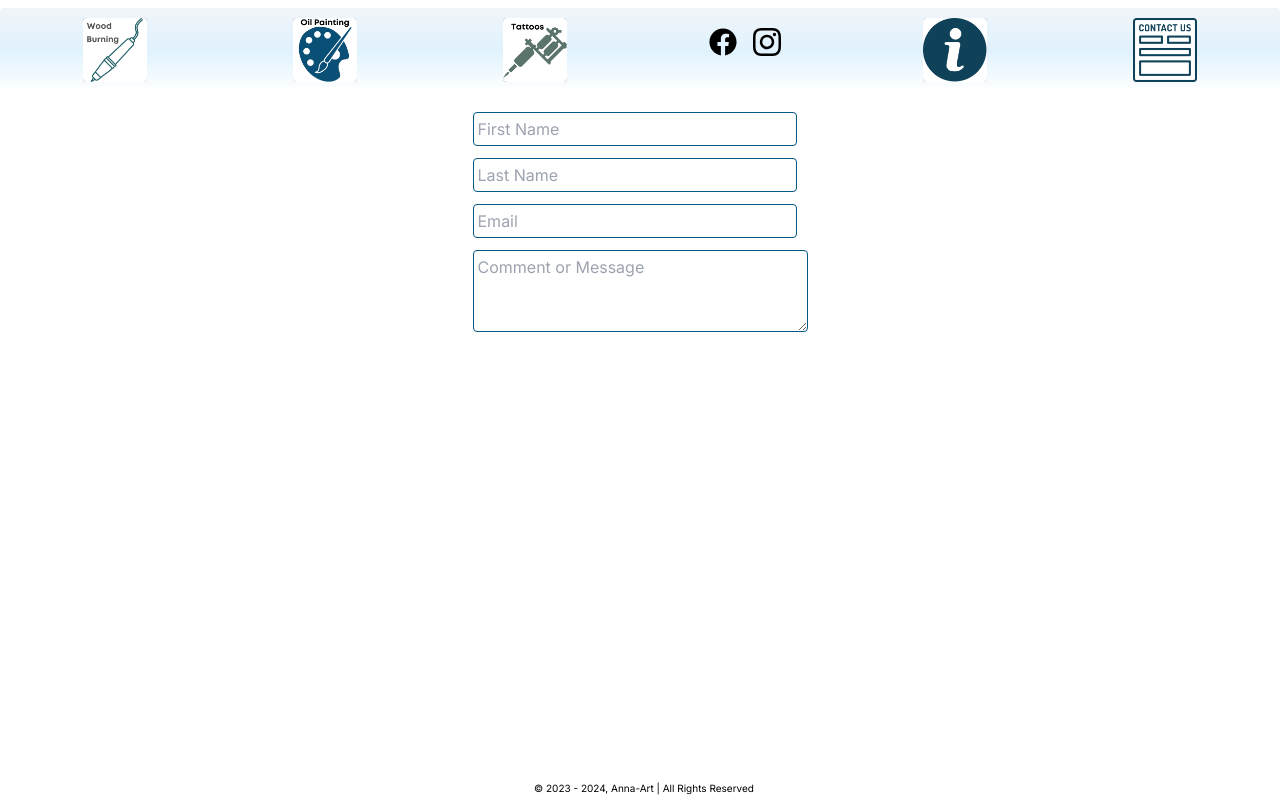
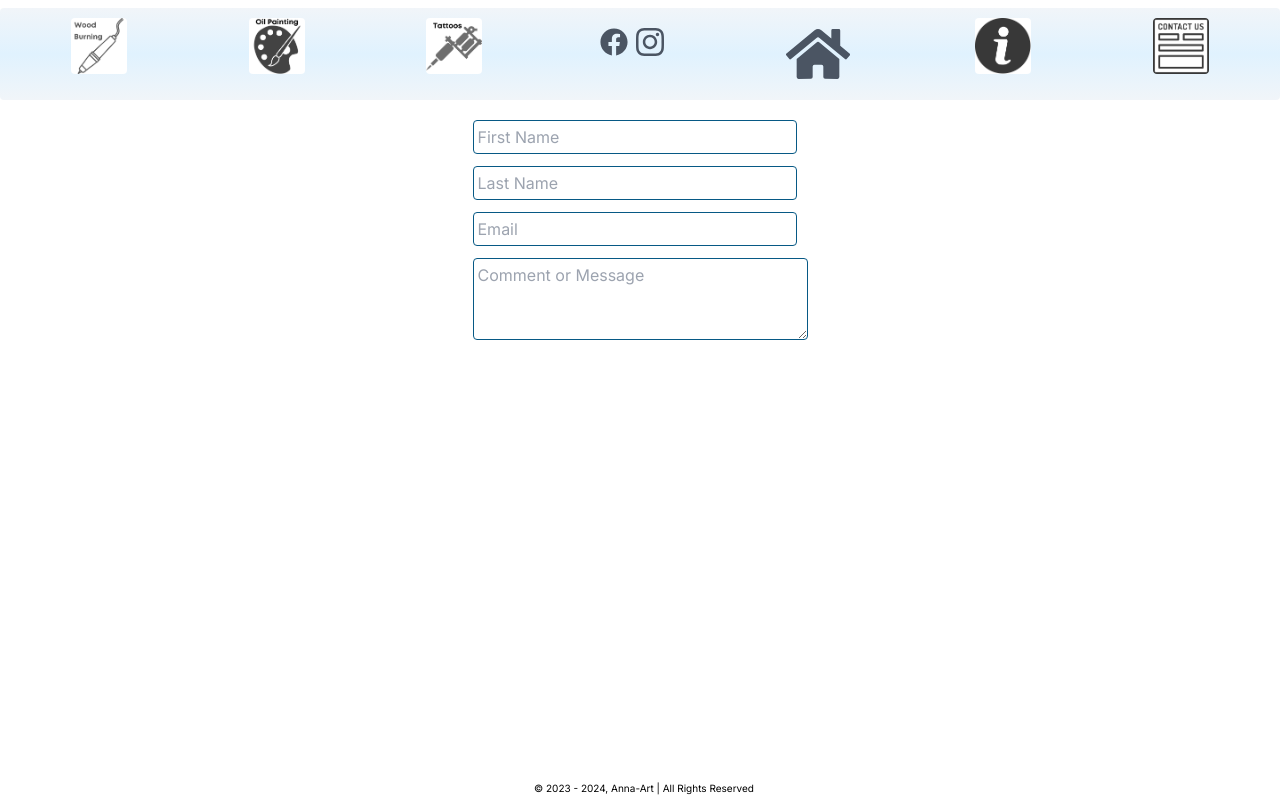
Before and after one commit to dannynow6/anna-art-portfolio-app, a Next.js app: page /contact in a window 1280 px wide. Built offline with nearby package versions, Linux system fonts and the light colour scheme.

Commit message:
added conditional menu options

```diff
--- a/app/globals.css
+++ b/app/globals.css
@@ -14,3 +14,11 @@
   background-repeat: no-repeat;
   border-radius: 20px;
 }
+
+.nav-btn {
+  @apply box-border h-12 w-12 rounded mx-1 grayscale sm:h-7 sm:w-7 md:h-11 md:w-11 lg:h-12 lg:w-12 xl:h-14 xl:w-14 hover:grayscale-0;
+}
+
+.social-btn {
+  @apply text-4xl pr-2 text-gray-600 hover:text-sky-700;
+}
--- a/components/Home/BtnSection.jsx
+++ b/components/Home/BtnSection.jsx
@@ -1,8 +1,11 @@
+'use client'
 import React from 'react'
 import Link from 'next/link'
+import { usePathname } from 'next/navigation'
 import Image from 'next/image'
 import { FaInstagram } from 'react-icons/fa'
 import { FaFacebook } from 'react-icons/fa'
+import { FaHome } from 'react-icons/fa'
 import Oil from '../../assets/OP.png'
 import WoodB from '../../assets/WB.png'
 import Tattoo from '../../assets/T.png'
@@ -10,15 +13,16 @@ import Contact from '../../assets/contact.png'
 import Info from '../../assets/Info.png'
 
 const BtnSection = () => {
+  const pathname = usePathname()
   return (
-    <div className='flex flex-row justify-around rounded my-2 font-sans text-xs bg-gradient-to-b from-slate-100 via-sky-100 to-white p-2.5'>
-      <button className='box-border h-16 w-16 rounded mx-1 bg-slate-500 hover:bg-amber-800'>
+    <div className='flex flex-row justify-around rounded my-2 font-sans text-xs bg-gradient-to-b from-slate-100 via-sky-100 to-slate-100 p-2.5'>
+      <button className='nav-btn'>
         <Image className='rounded' src={WoodB} alt='Wood-Burning-Btn' />
       </button>
-      <button className='box-border h-16 w-16 rounded mx-1 bg-slate-500 hover:bg-cyan-800 hover:font-bold text-white'>
+      <button className='nav-btn'>
         <Image className='rounded' src={Oil} alt='oil-painting-btn' />
       </button>
-      <button className='box-border h-16 w-16 rounded mx-1 bg-slate-500 hover:bg-slate-900 hover:font-bold text-white'>
+      <button className='nav-btn'>
         <Image className='rounded' src={Tattoo} alt='tattoo-btn' />
       </button>
       <div className='flex justify-between my-1.5'>
@@ -27,22 +31,29 @@ const BtnSection = () => {
           target='_blank'
           className='hover:font-semibold hover:text-white'
         >
-          <FaFacebook className='text-4xl pr-2 hover:text-sky-700' />
+          <FaFacebook className='social-btn' />
         </Link>
         <Link
           href='https://www.instagram.com/'
           target='_blank'
           className='hover:font-semibold hover:text-white'
         >
-          <FaInstagram className='text-4xl pl-2 hover:text-sky-700' />
+          <FaInstagram className='social-btn' />
         </Link>
       </div>
-      <button className='box-border h-16 w-16 rounded mx-1 bg-slate-500 hover:bg-slate-800 hover:font-bold text-white'>
+      {/* Conditionally render link to Home if pathname !== '/' */}
+      {pathname !== '/' && (
+        <Link href='/'>
+          <FaHome className='text-5xl pr-2 text-gray-600 hover:text-sky-700 sm:text-4xl md:text-5xl lg:text-6xl xl:text-7xl' />
+        </Link>
+      )}
+
+      <button className='nav-btn'>
         <Link href='/about'>
           <Image className='rounded' src={Info} alt='info-logo' />
         </Link>
       </button>
-      <button className='box-border h-16 w-16 mx-1 rounded bg-slate-500 hover:bg-slate-800 hover:font-bold text-white'>
+      <button className='nav-btn'>
         <Link href='/contact'>
           <Image className='rounded' src={Contact} alt='contact-logo' />
         </Link>
--- a/components/Home/HeroSection.jsx
+++ b/components/Home/HeroSection.jsx
@@ -1,6 +1,5 @@
 // import Image from "next/image";
 import React from 'react'
-import Link from 'next/link'
 
 const HeroSection = () => {
   return (
```
